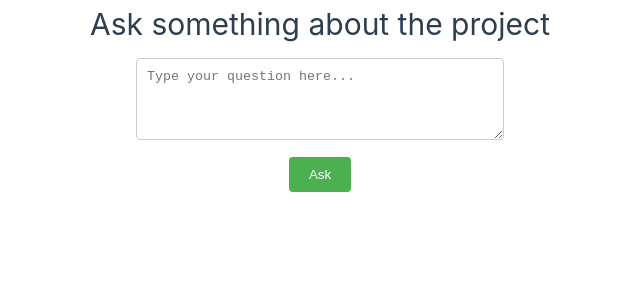
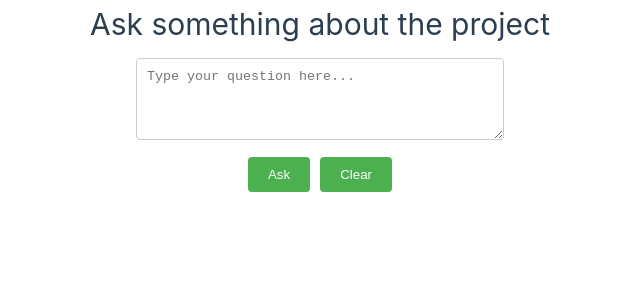
Before and after one commit to ahmsay/Solidvessel-AI, a Vue app in the folder client/: page / in a window 1280 px wide. Shown: the top 300 px of the page, without its empty margins (320-960 px from the left). Built offline with nearby package versions, Linux system fonts and the light colour scheme.

Commit message:
clear button is added

```diff
--- a/client/src/App.vue
+++ b/client/src/App.vue
@@ -23,7 +23,6 @@ function ask() {
     .then(response => {
       console.log('Response:', response.data)
       answer.value = response.data
-      question.value = ''
     })
     .catch(error => {
       console.error('Error:', error)
@@ -34,6 +33,11 @@ function ask() {
     alert('Failed to send question. Please try again.')
   }
 }
+
+function clear() {
+  question.value = ''
+  answer.value = ''
+}
 </script>
 
 <template>
@@ -43,6 +47,7 @@ function ask() {
       <textarea v-model="question" placeholder="Type your question here..." rows="4"></textarea>
       <br/>
       <button @click="ask()">Ask</button>
+      <button style="margin-left: 10px;" @click="clear()">Clear</button>
       <p>{{ answer }}</p>
     </div>
   </header>
```
